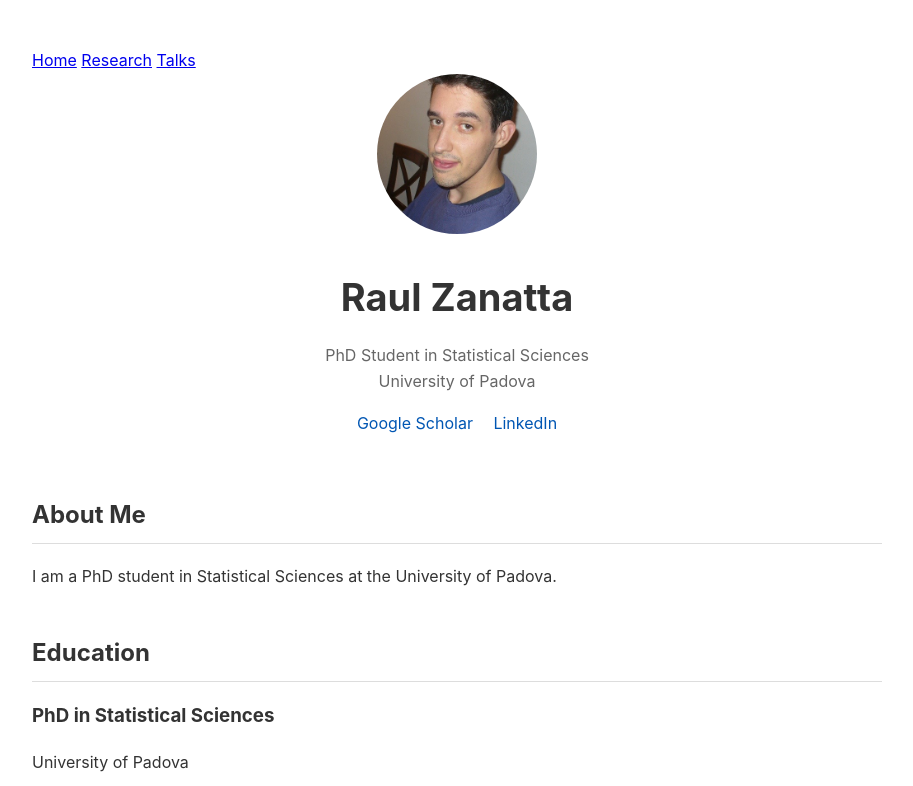
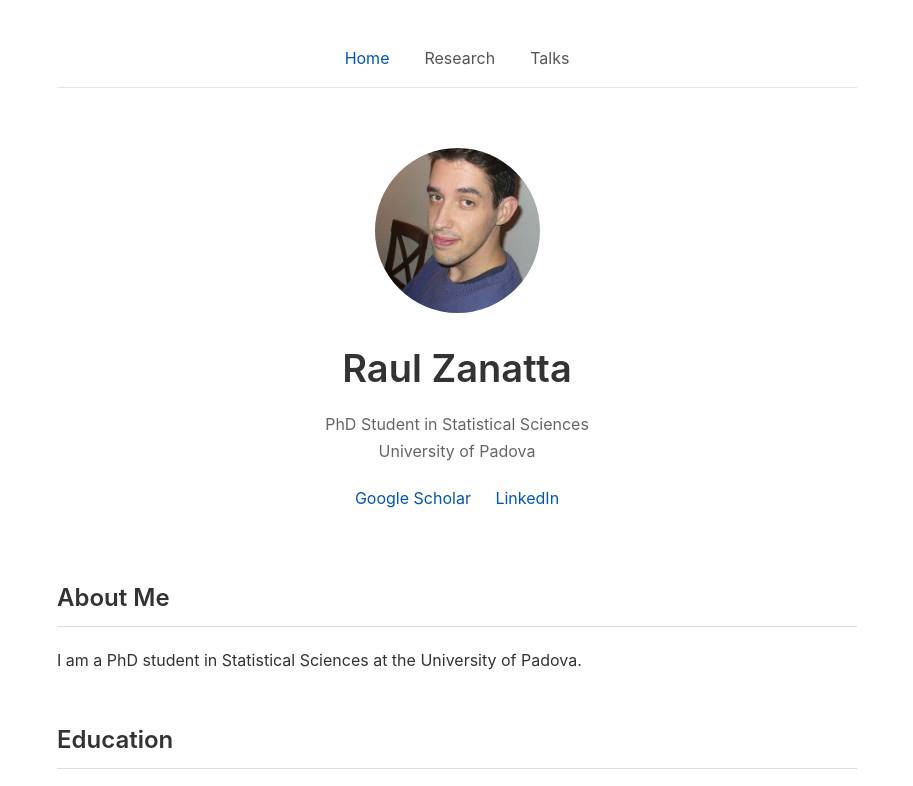
Before and after one commit to raulzanatta/raulzanatta.github.io, a plain HTML site: page index.html in a window 1280 px wide. Shown: the top 786 px of the page, without its empty margins (183-1096 px from the left). Drawn offline with Linux system fonts and the light colour scheme.

Commit message:
Update style.css

```diff
--- a/style.css
+++ b/style.css
@@ -1,99 +1,158 @@
+
+/* General settings */
+
+* {
+    box-sizing: border-box;
+}
+
 body {
-
+    margin: 0;
     font-family: -apple-system, BlinkMacSystemFont,
                  "Segoe UI", Arial, sans-serif;
-
     color: #333;
-
-    background: white;
-
-    line-height: 1.6;
-
+    background-color: #fff;
+    line-height: 1.7;
 }
 
+/* Main container */
 
 .container {
-
     max-width: 850px;
-
-    margin: auto;
-
-    padding: 40px 25px;
-
+    margin: 0 auto;
+    padding: 30px 25px;
 }
 
+/* Navigation */
 
-header {
-
-    text-align: center;
-
+.navbar {
+    display: flex;
+    justify-content: center;
+    gap: 35px;
+    padding: 15px 0;
     margin-bottom: 60px;
-
+    border-bottom: 1px solid #e5e5e5;
 }
 
+.navbar a {
+    color: #555;
+    text-decoration: none;
+    font-size: 16px;
+}
+
+.navbar a:hover,
+.navbar a.active {
+    color: #0056b3;
+}
+
+/* Profile */
+
+.profile-header {
+    text-align: center;
+    margin-bottom: 65px;
+}
 
 .profile {
-
-    width: 160px;
-
-    height: 160px;
-
+    width: 165px;
+    height: 165px;
     border-radius: 50%;
-
     object-fit: cover;
-
 }
 
-
 h1 {
-
     font-size: 38px;
-
-    margin-bottom: 5px;
-
+    margin: 15px 0 5px;
+    font-weight: 600;
 }
 
-
 .subtitle {
-
     color: #666;
-
+    margin: 10px 0 20px;
 }
 
+/* Personal links */
 
 .links a {
-
-    margin: 0 8px;
-
+    margin: 0 10px;
+    color: #0056b3;
     text-decoration: none;
-
-    color: #0056b3;
-
 }
 
+.links a:hover {
+    text-decoration: underline;
+}
+
+/* Sections */
+
+section {
+    margin-bottom: 45px;
+}
 
 h2 {
-
-    margin-top: 45px;
-
+    font-size: 24px;
+    font-weight: 600;
+    margin-bottom: 20px;
+    padding-bottom: 8px;
     border-bottom: 1px solid #ddd;
-
-    padding-bottom: 8px;
-
 }
 
-
-section {
-
-    margin-bottom: 30px;
-
+h3 {
+    font-size: 18px;
+    margin-bottom: 5px;
 }
 
+p {
+    margin-top: 10px;
+}
 
-@media(max-width:600px){
+a {
+    color: #0056b3;
+}
 
-    h1{
-        font-size:30px;
+/* Education */
+
+.education-item {
+    margin-bottom: 20px;
+}
+
+.education-item p {
+    color: #666;
+    margin-top: 0;
+}
+
+/* Footer */
+
+footer {
+    margin-top: 80px;
+    padding-top: 20px;
+    border-top: 1px solid #eee;
+    text-align: center;
+    color: #888;
+    font-size: 13px;
+}
+
+/* Mobile */
+
+@media (max-width: 600px) {
+
+    .container {
+        padding: 20px;
     }
 
+    .navbar {
+        gap: 22px;
+        margin-bottom: 45px;
+    }
+
+    h1 {
+        font-size: 30px;
+    }
+
+    .profile {
+        width: 140px;
+        height: 140px;
+    }
+
+    h2 {
+        font-size: 22px;
+    }
 }
```
